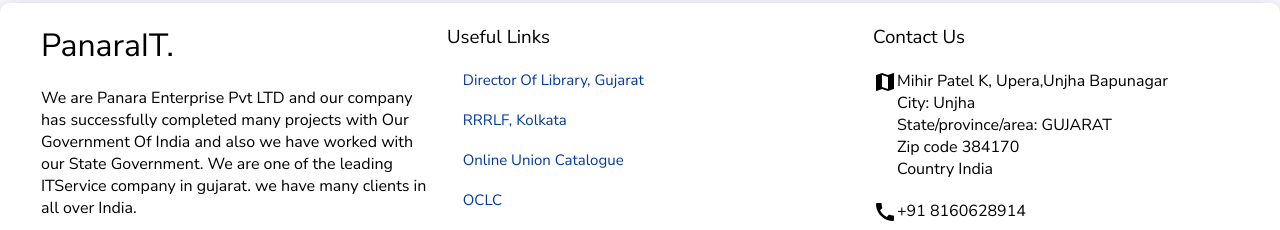
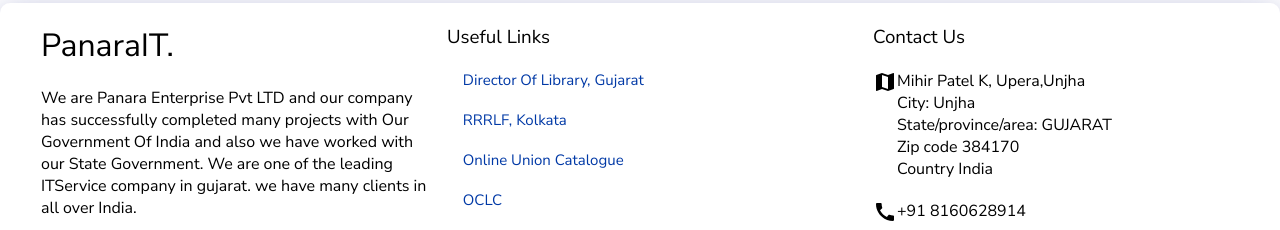
Before and after one commit to ErbITservices/panara-client, a React (Create React App) app: page / in a window 1280 px wide. Shown: the part 4694-4924 px from the top of the page. Built offline with nearby package versions, Linux system fonts and the light colour scheme; a web font is replaced by a local one.

Commit message:
Update Footer.js

```diff
--- a/src/components/Footer.js
+++ b/src/components/Footer.js
@@ -162,7 +162,7 @@
           <ContactItem>
 
             <Map /> Mihir Patel K, Upera,Unjha
-            Bapunagar
+
             <br />
             City: Unjha
             <br />
```
